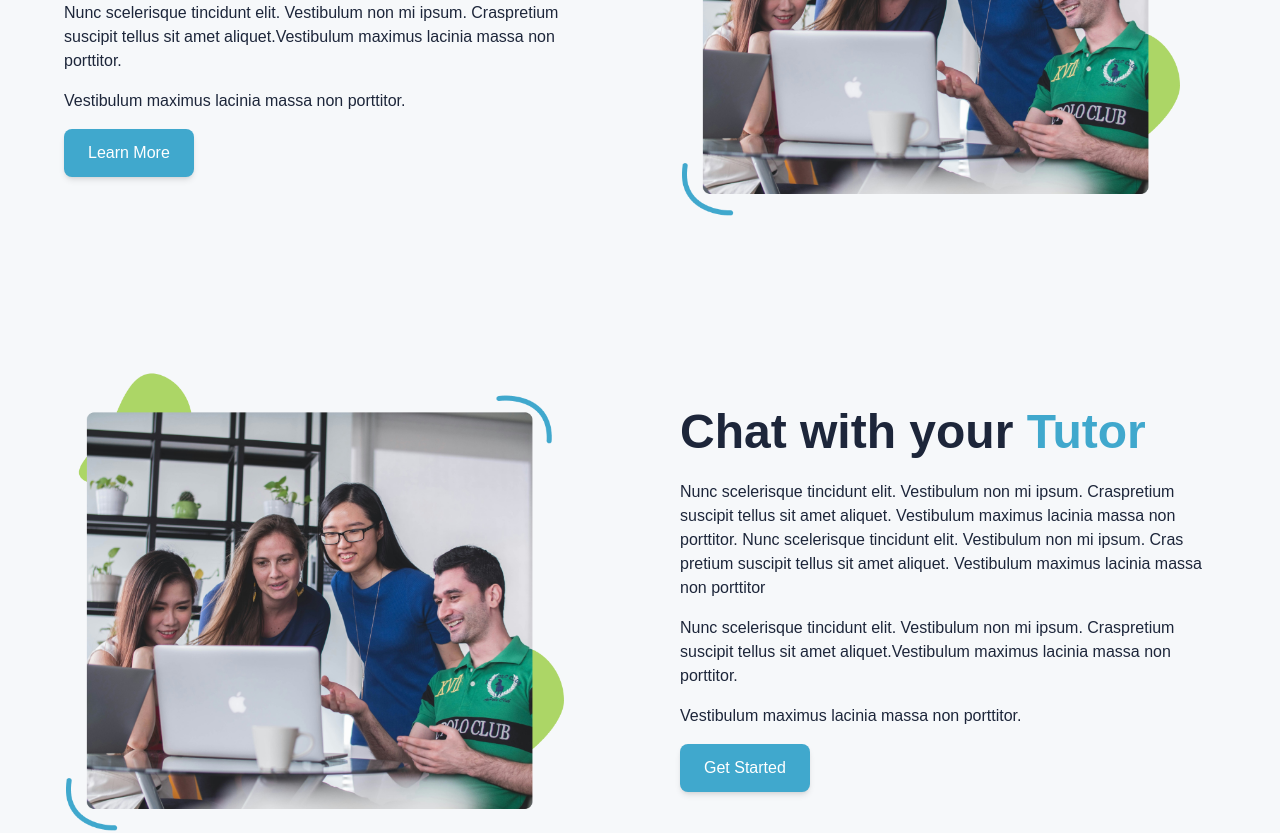
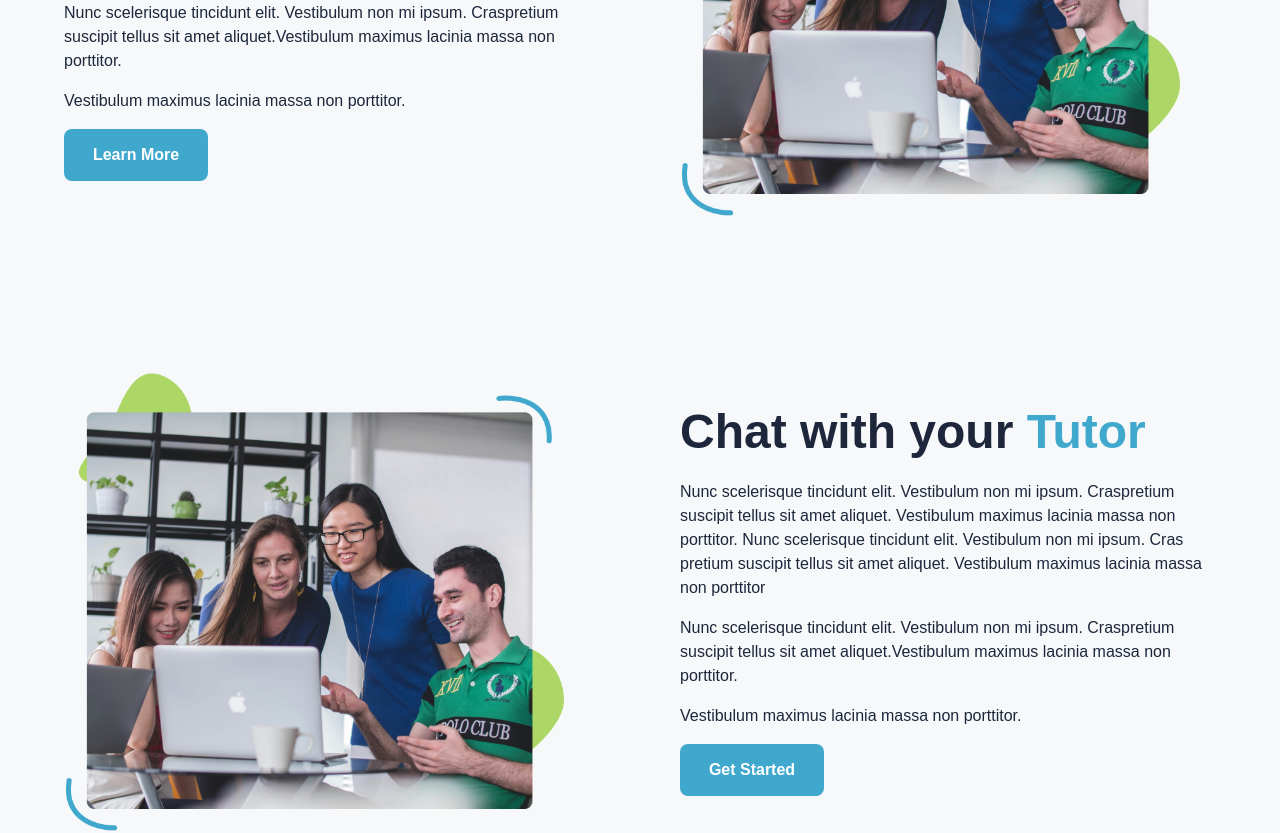
Before and after one commit to gauravshokhanda/hamzabuildfix, a Next.js app: page / in a window 1280 px wide. Shown: the part 2420-3253 px from the top of the page. Built offline with nearby package versions, Linux system fonts and the light colour scheme.

Commit message:
landing page completed

```diff
--- a/src/app/components/landing-page/ClientTestimonials/main.tsx
+++ b/src/app/components/landing-page/ClientTestimonials/main.tsx
@@ -109,17 +109,22 @@ export default function ClientTestimonials() {
 
     return (
         <div className="p-4 md:p-8 bg-background_blue my-16">
-            <Heading title='What Our Clients Say About Us' center />
-            {testimonials.length > 3 && <div className="flex justify-center items-center mb-4 w-full gap-16">
-                <button className="cursor-pointer w-8" onClick={() => swiperInstance.slidePrev()}>
-                    <Image src={backArrow} alt='back arrow' width={100} height={100} />
-                </button> {/* Left Button */}
+            <div className="flex justify-center items-center mb-6 w-full gap-8 md:gap-16">
+                {
+                    testimonials.length > 3 &&
+                    <button className="cursor-pointer w-8" onClick={() => swiperInstance.slidePrev()}>
+                        <Image src={backArrow} alt='back arrow' width={100} height={100} />
+                    </button>
+                }
+                <h1 className='text-3xl font-semibold text-center'>What our clients say about us</h1>
 
+                {
+                    testimonials.length > 3 && <button className="cursor-pointer w-8" onClick={() => swiperInstance.slideNext()}>
+                        <Image src={nextArrow} alt='next arrow' width={100} height={100} />
+                    </button>
+                }
 
-                <button className="cursor-pointer w-8" onClick={() => swiperInstance.slideNext()}>
-                    <Image src={nextArrow} alt='next arrow' width={100} height={100} />
-                </button> {/* Left Button */}
-            </div>}
+            </div>
             <div className="px-2 lg:px-8">
                 <Swiper
                     // navigation
--- a/src/app/components/landing-page/tutorSection/ContentCard.tsx
+++ b/src/app/components/landing-page/tutorSection/ContentCard.tsx
@@ -1,7 +1,9 @@
 // ContentCard.tsx
+'use client'
 import React from 'react';
 import Image from 'next/image';
 import { StaticImageData } from 'next/image';
+import Button from '../../Button';
 
 interface ContentCardProps {
   heading: string;
@@ -35,9 +37,10 @@ const ContentCard: React.FC<ContentCardProps> = ({
                 {para}
               </p>
             ))}
-            <button className="bg-primary text-white px-6 py-3 rounded-lg shadow-md hover:opacity-70">
-              {buttonText}
-            </button>
+            <div className="w-36">
+
+              <Button label={buttonText} classNames='rounded-lg' />
+            </div>
           </div>
           {/* Image Section */}
           <div className="relative lg:w-1/2 order-1 lg:order-2">
@@ -60,9 +63,10 @@ const ContentCard: React.FC<ContentCardProps> = ({
                 {para}
               </p>
             ))}
-            <button className="bg-primary text-white px-6 py-3 rounded-lg shadow-md hover:opacity-70">
-              {buttonText}
-            </button>
+            <div className="w-36">
+
+              <Button label={buttonText} classNames='rounded-lg' />
+            </div>
           </div>
         </>
       )}
```
